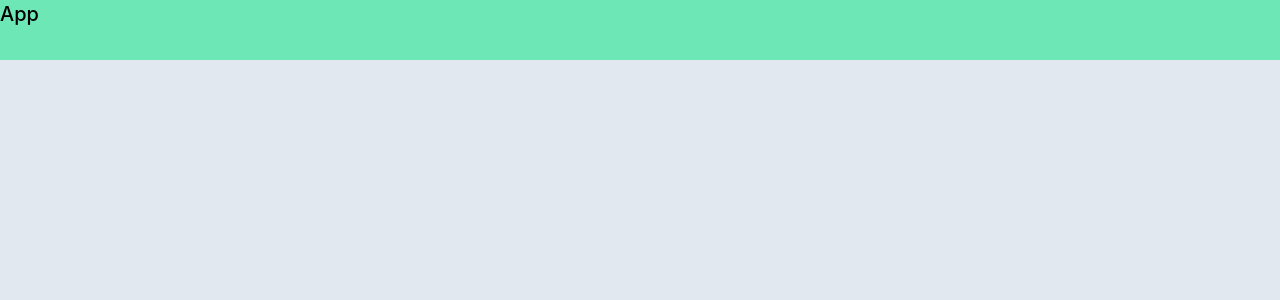
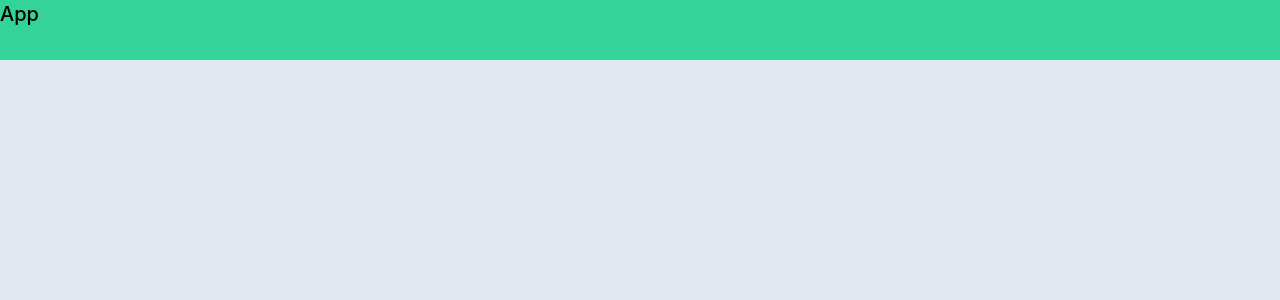
Before and after one commit to habibmustafa/react-tailwind, a React (Create React App) app: page / in a window 1280 px wide. Shown: the top 300 px of the page. Built offline with nearby package versions, Linux system fonts and the light colour scheme.

Commit message:
fix: app bg-color

```diff
--- a/src/App.js
+++ b/src/App.js
@@ -3,7 +3,7 @@ import React from 'react'
 export default function App() {
    return (
       <div className='h-screen bg-slate-200'>
-         <div className='text-xl font-medium h-15 bg-emerald-300'>App</div>
+         <div className='text-xl font-medium h-15 bg-emerald-400'>App</div>
       </div>
    )
 }
```
